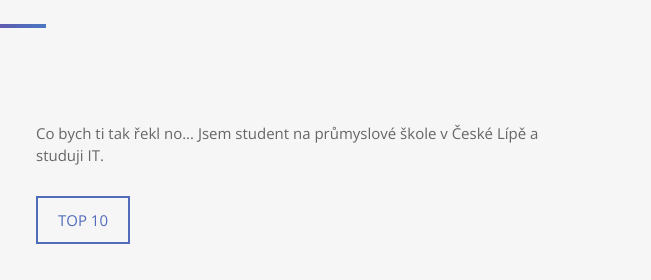
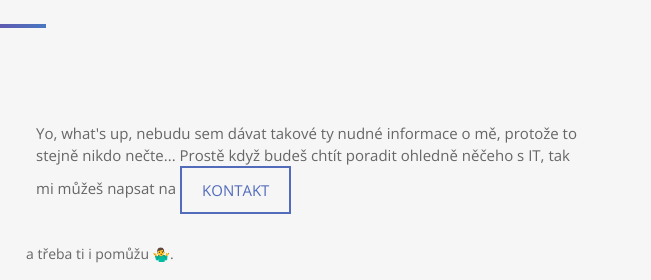
Before and after one commit to TomasCubinak/TOMASCUBINAKWEB, a plain HTML site: page index.html in a window 1280 px wide. Shown: the part 969-1249 px from the top of the page, 629-1280 px from the left. Drawn offline with nearby package versions, Linux system fonts and the light colour scheme.

Commit message:
uprava textu

```diff
--- a/index.html
+++ b/index.html
@@ -76,7 +76,7 @@
       <div class="col-xs-12 col-md-6"> <img src="files/img/about.png" class="img-responsive" alt="" width="300"></div>
       <div class="col-xs-12 col-md-6">
         <div class="about-text">
-          <p>Co bych ti tak řekl no... Jsem student na průmyslové škole v České Lípě a studuji IT. </p>
+          <p>Yo, what's up, nebudu sem dávat takové ty nudné informace o mě, protože to stejně nikdo nečte... Prostě když budeš chtít poradit ohledně něčeho s IT, tak mi můžeš napsat na <a href="#contact" class="btn btn-primary btn-lg page-scroll">Kontakt</a> </div> a třeba ti i pomůžu 🤷‍♂️. </p>
           <a href="#portfolio" class="btn btn-primary btn-lg page-scroll">TOP 10</a> </div>
       </div>
     </div>
```
